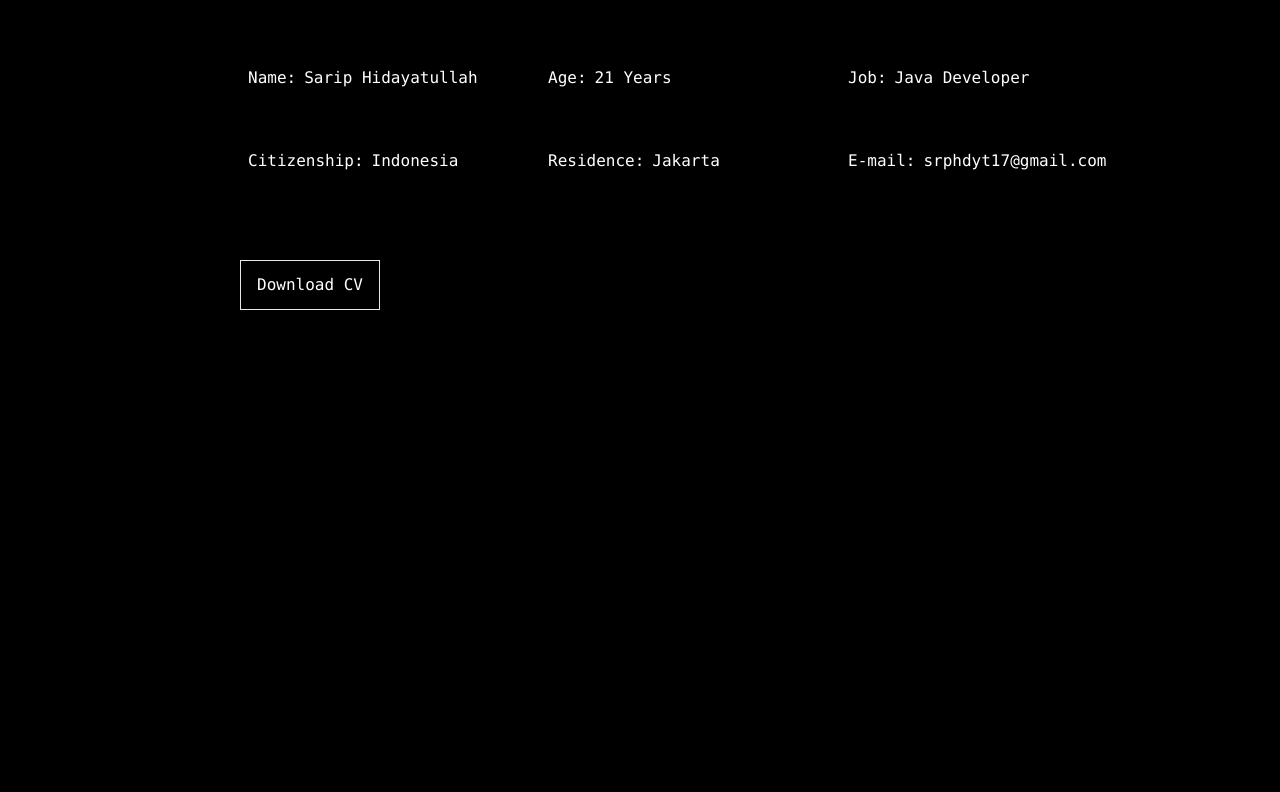
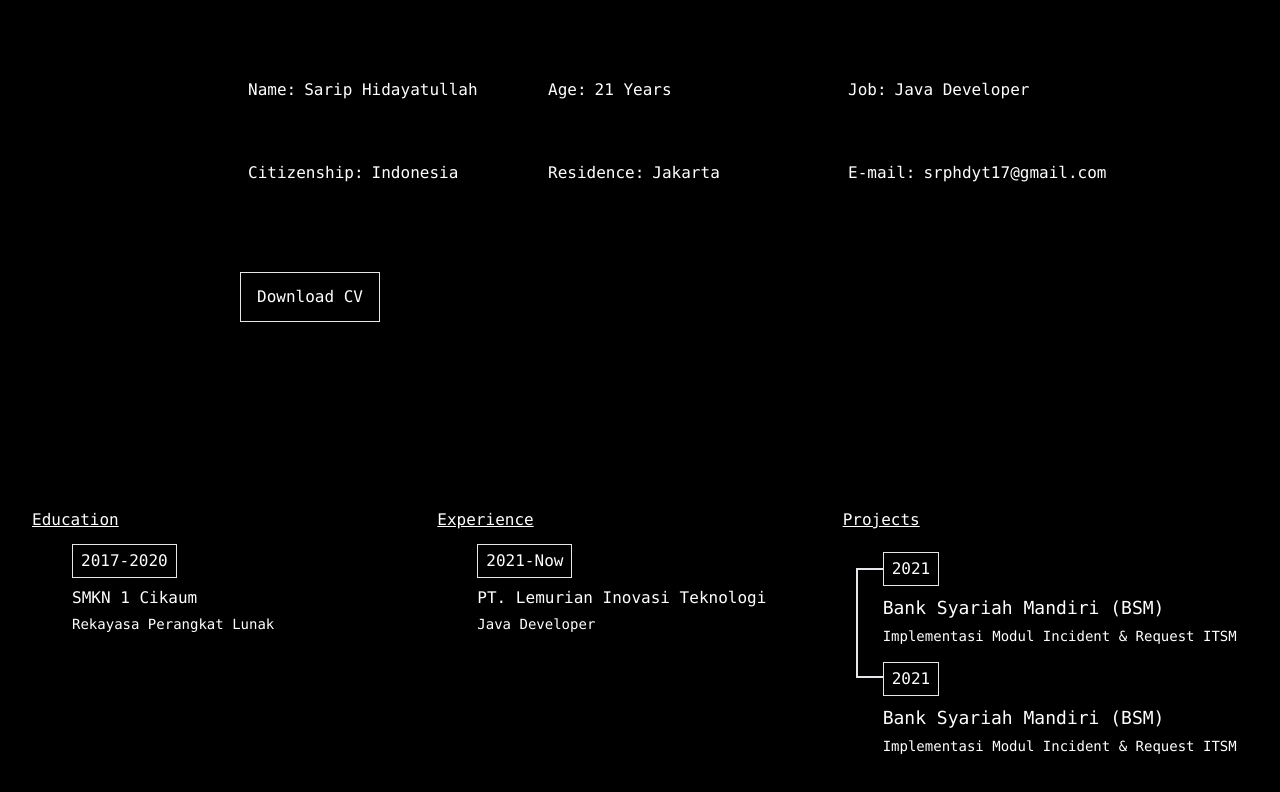
Before and after one commit to sya17/my_portofolio, a Next.js app: page /resume in a window 1280 px wide. Shown: the part 1228-2020 px from the top of the page. Before the commit the page ends 1768 px from the top, so only its background shows below. Built offline with nearby package versions, Linux system fonts and the light colour scheme.

Commit message:
Commit By Sarip

```diff
--- a/src/app/resume/page.tsx
+++ b/src/app/resume/page.tsx
@@ -1,27 +1,26 @@
-"use client";
+// "use client";
 import FooterSection from "../components/footerSection";
 import HeaderSection from "../components/headerSection";
 import { AiOutlineDown } from "react-icons/ai";
 import Link from "next/link";
 import Image from "next/image";
 import profilePic from "../../../public/profile_sya.jpg";
-import { useRef } from "react";
+// import { useRef } from "react";
 
 const resume = () => {
-  const ref = useRef<HTMLDivElement>(null);
+  // const ref = useRef<HTMLDivElement>(null);
 
-  const handleClick = () => {
-    if (ref.current) {
-      ref.current.scrollIntoView({ behavior: "smooth" });
-    }
-  };
+  // const handleClick = () => {
+  //   if (ref.current) {
+  //     ref.current.scrollIntoView({ behavior: "smooth" });
+  //   }
+  // };
 
   return (
     <body className="flex flex-col min-h-screen font-mono bg-black ">
       <HeaderSection />
       <div className="flex-1 w-full py-4 px-6 overflow-y-auto flex justify-center items-center text-white ">
-        <div className="flex flex-col w-full overflow-y-auto space-y-1">
-
+        <div className="flex flex-col w-full overflow-y-auto space-y-4">
           <section className="w-full flex-col flex justify-center items-center space-y-4 h-screen text-white">
             <span className="text-7xl">RESUME</span>
             <div className="space-x-2 flex">
@@ -32,15 +31,15 @@ const resume = () => {
               <span>Resume</span>
             </div>
             <div className="cursor-pointer">
-              <button onClick={handleClick}>
-              {/* <button> */}
+              {/* <button onClick={handleClick}> */}
+              <button>
                 <AiOutlineDown className="animate-bounce z-0" />
               </button>
             </div>
           </section>
 
           <section
-            ref={ref}
+            // ref={ref}
             className="w-full h-screen flex justify-center items-center px-4 py-0 md:py-24"
           >
             <div className="w-full h-full flex flex-col md:flex-row ">
@@ -101,18 +100,93 @@ const resume = () => {
                   </div>
                 </div>
                 <div className="w-full h-full flex justify-start items-center ">
-                  <button className="border px-4 py-3 hover:bg-gray-300 hover:text-black ">Download CV</button>
+                  <button className="border px-4 py-3 hover:bg-gray-300 hover:text-black ">
+                    Download CV
+                  </button>
                 </div>
               </div>
             </div>
           </section>
 
-          {/* <section className="w-full h-screen flex justify-center items-center border">
-            <div className="w-full h-full flex flex-row">
-              <div className="w-full h-full ">1</div>
-              <div className="w-full h-full ">2</div>
+          <section className="w-full h-screen flex justify-center items-center ">
+            <div className="w-full h-full flex flex-col md:flex-row py-4 px-2">
+              <div className="w-full h-full flex flex-col space-y-3 ">
+                <span className="underline">Education</span>
+                <div className="flex flex-row">
+                  <div className="w-10 "></div>
+                  <div className="space-y-2 flex flex-col ">
+                    <div className="border px-2 py-1 w-fit ">2017-2020</div>
+                    <div className="flex flex-col space-y-1">
+                      <span className="text-md">SMKN 1 Cikaum</span>
+                      <span className="text-sm">Rekayasa Perangkat Lunak</span>
+                    </div>
+                  </div>
+                </div>
+              </div>
+              <div className="w-full h-full flex flex-col space-y-3 ">
+                <span className="underline">Experience</span>
+                <div className="flex flex-row">
+                  <div className="w-10 "></div>
+                  <div className="space-y-2 flex flex-col ">
+                    <div className="border px-2 py-1 w-fit ">2021-Now</div>
+                    <div className="flex flex-col space-y-1">
+                      <span className="text-md">PT. Lemurian Inovasi Teknologi</span>
+                      <span className="text-sm">Java Developer</span>
+                    </div>
+                  </div>
+                </div>
+              </div>
+
+              <div className="w-full h-full flex flex-col space-y-3 ">
+                <span className="underline">Projects</span>
+
+                <div className="w-full  flex flex-col">
+                  <div className="w-full h-full ">
+                    <div className="flex flex-row">
+                      <div className="w-10 pt-6">
+                        <div className="w-4/6 border-l-2 border-t-2 h-full float-right" />
+                      </div>
+
+                      <div className="space-y-2 flex flex-col py-2">
+                        <div className="flex flex-row justify-start items-center">
+                          {/* <div className="border-t-2 w-10 "></div> */}
+                          <div className="border px-2 py-1 w-fit ">2021</div>
+                        </div>
+                        <div className="flex flex-col space-y-1">
+                          <span className="text-lg">
+                            Bank Syariah Mandiri (BSM)
+                          </span>
+                          <span className="text-sm">
+                            Implementasi Modul Incident & Request ITSM
+                          </span>
+                        </div>
+                      </div>
+                    </div>
+                  </div>
+                  <div className="w-full ">
+                    <div className="flex flex-row">
+                      <div className="w-10 py-0">
+                        <div className="w-4/6 border-l-2 border-t-0 border-b-2 h-6 float-right" />
+                        {/* <div className="w-4/6 border-l-2 border-t-2 h-full float-right" /> */}
+                      </div>
+
+                      <div className="space-y-2 flex flex-col py-2 ">
+                        <div className="border px-2 py-1 w-fit ">2021</div>
+                        <div className="flex flex-col space-y-1">
+                          <span className="text-lg">
+                            Bank Syariah Mandiri (BSM){" "}
+                          </span>
+                          <span className="text-sm">
+                            Implementasi Modul Incident & Request ITSM
+                          </span>
+                        </div>
+                      </div>
+                    </div>
+                  </div>
+                </div>
+              </div>
             </div>
-          </section> */}
+          </section>
         </div>
       </div>
       <FooterSection />
```
